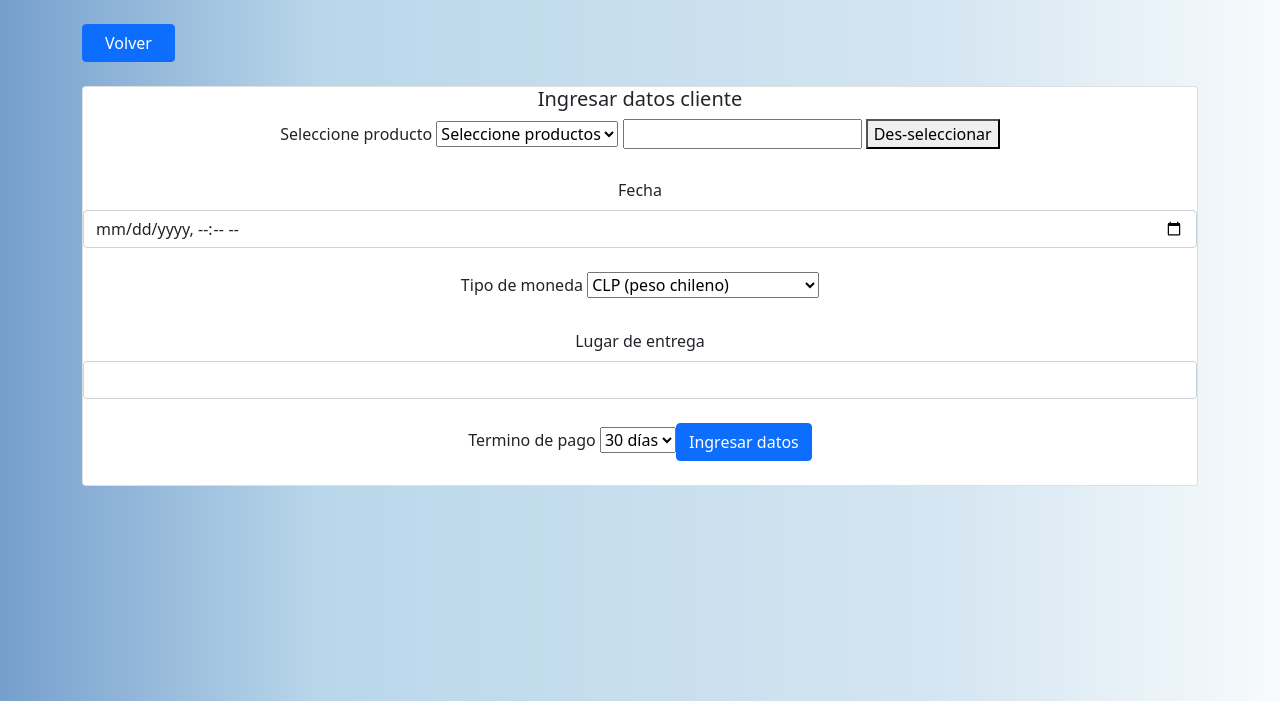
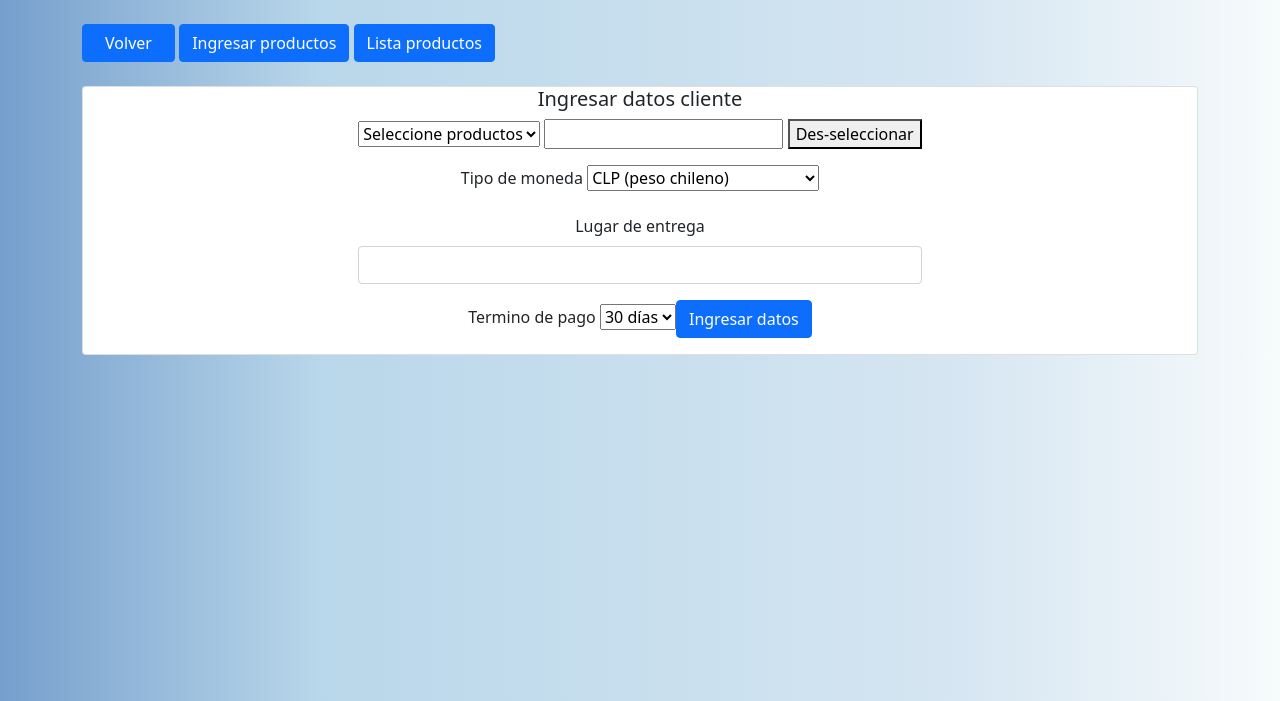
Before and after one commit to CristobalManque/Ingenieria-de-Software, a Flask app: page /ingresar in a window 1280 px wide. Shown: the part 56-757 px from the top of the page. Run offline with Flask 2, Linux system fonts and the light colour scheme; a user stored in the database is signed in; data comes from the database, SQL or seed files in the repository.

Commit message:
Mejora visual de algunos apartados y cambios en vistas

```diff
--- a/mysite/static/style.css
+++ b/mysite/static/style.css
@@ -7,3 +7,7 @@ body {
     background: rgb(118,159,205);
     background: linear-gradient(90deg, rgba(118,159,205,1) 0%, rgba(185,215,234,1) 25%, rgba(214,230,242,1) 75%, rgba(247,251,252,1) 100%);
 }
+
+.form-group {
+    margin-bottom: 1em;
+}
--- a/mysite/templates/ingresar.html
+++ b/mysite/templates/ingresar.html
@@ -21,7 +21,9 @@
     {% if g.user['tipo'] == "cliente" %}
       <br>
       <div class="container">
-        <a href="{{ url_for('vista.inicio') }}" class="btn btn-primary col-sm-1">Volver</a>
+        <a title="Volver a la vista anterior" href="{{ url_for('vista.inicio') }}" class="btn btn-primary col-sm-1">Volver</a>
+        <a title="Ingresar nuevos productos" href="{{ url_for('vista.ingresarproducto') }}" class="btn btn-primary text-nowrap btn-block">Ingresar productos</a>
+        <a title="Ver lista de productos" href="{{ url_for('vista.listaproductos') }}" class="btn btn-primary text-nowrap btn-block">Lista productos</a>
       </div><br>
       <div class="container">
         {% if error %}
@@ -33,50 +35,49 @@
         {% endif %}
         <div class="card text-center mx-auto">
           <h5 style="text-align: center;">Ingresar datos cliente</h5>
+          <div class="d-flex justify-content-center">
             <form method="post">
-            <div class="mb-4">
-              <label for="opcion" class="form-label">Seleccione producto</label>
-              <select id="opcion">
+                <div class="form-group">
+                    <!-- <label for="opcion" class="form-label">Seleccione producto</label> -->
+                    <select class="custom-select" id="opcion">
                       <option value="" selected>Seleccione productos</option>
                       {% for item in items %}
                       <option value="{{ item.sku }}">{{ item.sku }}</option>
                       {% endfor %}
                     </select>
-              <input type="text" id="sku" name="sku" class="campo-texto" required>
+                    <input type="text" id="sku" name="sku" required>
                     <button id="boton" type="button">Des-seleccionar</button>
                   </div>
-            <div class="mb-4">
-              <label for="fecha" class="form-label">Fecha</label>
-              <input type="datetime-local" name="fecha" class="form-control" required>
-            </div>
-            <div class="mb-4">
+                  <div class="form-group">
                     <label for="tmoneda" class="form-label">Tipo de moneda</label>
-              <select name="tmoneda">
+                    <select name="tmoneda" class="custom-select">
                       <option value="clp">CLP (peso chileno)</option>
                       <option value="usd">USD (dolar estadounidense)</option>
                     </select>
                 </div>
-            <div class="mb-4">
+                <div class="form-group">
                     <label for="lugar" class="form-label">Lugar de entrega</label>
                     <input type="text" name="lugar" class="form-control" required>
                 </div>
-            <div class="mb-4">
+                <div class="form-group">
                   <label for="tpago" class="form-label">Termino de pago</label>
-              <select name="tpago">
+                  <select name="tpago" class="custom-select">
                     <option value="30">30 días</option>
                     <option value="60">60 días</option>
                     <option value="90">90 días</option>
-            </div><br>
-            <div class="mb-4">
+                </div>
+                <div class="form-group">
                   <input type="submit" class="btn btn-primary" value="Ingresar datos">
                 </div>
+              </div>
             </form>
+          </div>
         </div>
       </div>
     {% elif g.user['tipo'] == "proveedor" %}
       <br>
       <div class="container">
-        <a href="{{ url_for('vista.inicio') }}" class="btn btn-primary col-sm-1">Volver</a>
+        <a title="Volver a la vista anterior" href="{{ url_for('vista.inicio') }}" class="btn btn-primary col-sm-1">Volver</a>
       </div><br>
       <div class="container">
         {% if error %}
@@ -87,42 +88,41 @@
         </div>
         {% endif %}
         <div class="card text-center mx-auto">
-          <h5 style="text-align: center;">Ingresar datos proveedor</h5>
+          <h5 style="text-align: center;">Ingresar datos cliente</h5>
+          <div class="d-flex justify-content-center">
             <form method="post">
-            <div class="mb-4">
-              <label for="cliente" class="form-label">Seleccione producto</label>
-              <select name="cliente">
+                <div class="form-group">
+                    <select name="cliente" class="custom-select">
+                      <option value="" selected>Seleccione ordenes de compra</option>
                       {% for item in items %}
                       <option value="{{ item.id }}">{{ item.id }}</option>
                       {% endfor %}
                     </select>
                   </div>
-            <div class="mb-4">
-              <label for="fecha" class="form-label">Fecha</label>
-              <input type="datetime-local" name="fecha" class="form-control" required>
-            </div>
-            <div class="mb-4">
+                  <div class="form-group">
                     <label for="tmoneda" class="form-label">Tipo de moneda</label>
-              <select name="tmoneda">
+                    <select name="tmoneda" class="custom-select">
                       <option value="clp">CLP (peso chileno)</option>
                       <option value="usd">USD (dolar estadounidense)</option>
                     </select>
                 </div>
-            <div class="mb-4">
+                <div class="form-group">
                     <label for="lugar" class="form-label">Lugar de entrega</label>
                     <input type="text" name="lugar" class="form-control" required>
                 </div>
-            <div class="mb-4">
+                <div class="form-group">
                   <label for="tpago" class="form-label">Termino de pago</label>
-              <select name="tpago">
+                  <select name="tpago" class="custom-select">
                     <option value="30">30 días</option>
                     <option value="60">60 días</option>
                     <option value="90">90 días</option>
-            </div><br>
-            <div class="d-grid">
+                </div>
+                <div class="form-group">
                   <input type="submit" class="btn btn-primary" value="Ingresar datos">
                 </div>
+              </div>
             </form>
+          </div>
         </div>
       </div>
     {% endif %}
@@ -135,7 +135,7 @@
   var select = document.getElementById('opcion');
 
   select.addEventListener('change', function() {
-    var opSelect = (this.value).toString();
+    var opSelect = this.value;
     var campoDeTexto = document.getElementById('sku');
     campoDeTexto.value += opSelect + ' ';
   });
--- a/mysite/templates/ingresarproducto.html
+++ b/mysite/templates/ingresarproducto.html
@@ -21,7 +21,7 @@
     {% if g.user['tipo'] == "cliente" %}
       <br>
       <div class="container">
-        <a href="{{ url_for('vista.inicio') }}" class="btn btn-primary col-sm-1">Volver</a>
+        <a href="{{ url_for('vista.ingresar') }}" class="btn btn-primary col-sm-1">Volver</a>
       </div><br>
       <div class="container">
         {% if error %}
--- a/mysite/views.py
+++ b/mysite/views.py
@@ -3,6 +3,7 @@ from . import auth
 from . import db
 from mysite.db import read_db_row, read_db_col
 from mysite.db import get_db
+from datetime import datetime
 
 bp = Blueprint('vista', __name__)
 
@@ -34,13 +35,13 @@ def ingresar():
     if request.method == 'POST':
         if g.user['tipo'] == "cliente":
             sku = request.form['sku']
-            fecha = request.form['fecha']
+            fecha = datetime.strftime(datetime.now(), "%d-%m-%Y %H:%M:%S")
             tmoneda = request.form['tmoneda']
             lugar = request.form['lugar']
             tpago = request.form['tpago']
         else:
             cliente = request.form['cliente']
-            fecha = request.form['fecha']
+            fecha = datetime.strftime(datetime.now(), "%d-%m-%Y %H:%M:%S")
             tmoneda = request.form['tmoneda']
             lugar = request.form['lugar']
             tpago = request.form['tpago']
```
Also changed, not shown: mysite/templates/index.html (+7 -7 lines), mysite/templates/listaproductos.html (+8 -8 lines). Lines whose indentation alone changed are shown as unchanged.
